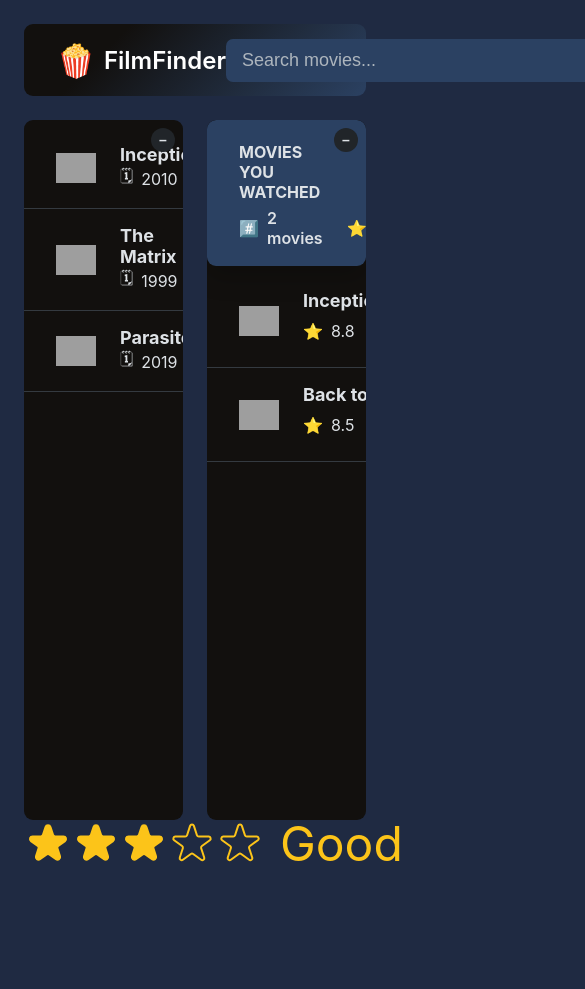
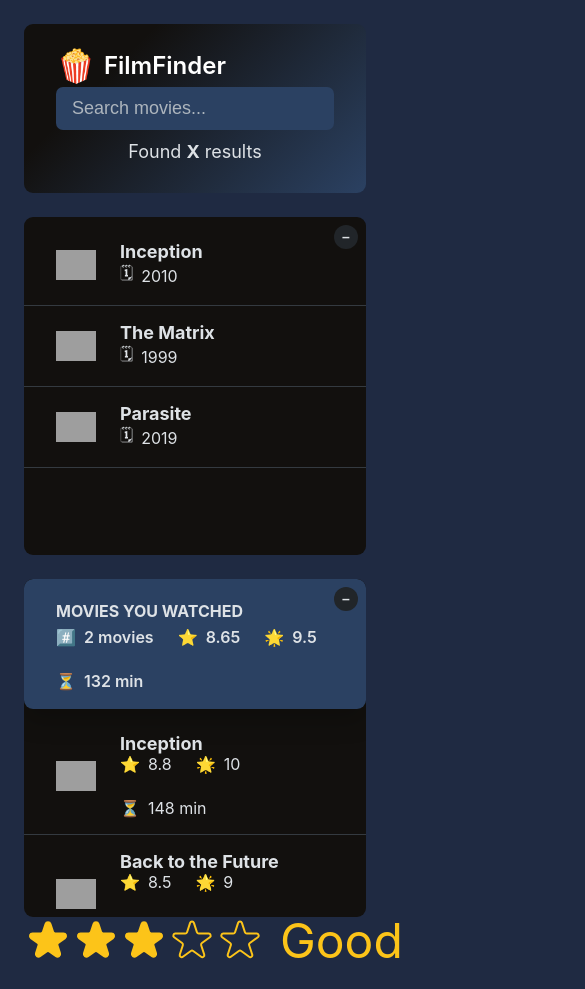
Before and after one commit to dcroci/FilmFinder, a React (Vite) app: page / in a window 390 px wide. Shown: the top 989 px of the page, 585 px wide, since content can reach past the window. Before the commit the page ends 892 px from the top, so only its background shows below. Built offline with nearby package versions, Linux system fonts and the light colour scheme; grey boxes are pictures that could not be loaded.

Commit message:
responsive css

```diff
--- a/src/index.css
+++ b/src/index.css
@@ -34,12 +34,12 @@ body {
 .nav-bar {
   display: grid;
   grid-template-columns: 1fr 1fr 1fr;
+  grid-template-rows: 1fr 1fr;
   align-items: center;
-  height: 7.2rem;
-  padding: 0 3.2rem;
+
+  padding: 2rem 3.2rem;
   background-color: #2b4162;
   background-image: linear-gradient(315deg, #2b4162 0%, #12100e 74%);
-
   border-radius: 0.9rem;
 }
 
@@ -52,7 +52,7 @@ body {
 }
 
 .box {
-  width: 42rem;
+  width: 100%;
   max-width: 42rem;
   background-color: #12100e;
   border-radius: 0.9rem;
@@ -80,6 +80,7 @@ body {
   display: flex;
   align-items: center;
   gap: 0.8rem;
+  grid-row: 1/-1;
 }
 
 .logo span {
@@ -98,9 +99,10 @@ body {
   padding: 1.1rem 1.6rem;
   font-size: 1.8rem;
   border-radius: 0.7rem;
-  width: 40rem;
+  width: 100%;
   transition: all 0.3s;
   color: var(--color-text);
+  grid-row: 1/-1;
 
   /* background-color: var(--color-background-900); */
   background-color: #2b4162;
@@ -119,6 +121,7 @@ body {
 .num-results {
   justify-self: end;
   font-size: 1.8rem;
+  grid-row: 1/-1;
 }
 
 .btn-toggle {
@@ -348,36 +351,61 @@ body {
   FONT SIZE SYSTEM (px)
   10 / 12 / 14 / 16 / 18 / 20 / 24 / 30 / 36 / 44 /52 / 62 / 74 / 86 / 98
   */
-
-/*
-  FULL STAR
-
-  <svg
-    xmlns="http://www.w3.org/2000/svg"
-    viewBox="0 0 20 20"
-    fill="#000"
-    stroke="#000"
-  >
-    <path
-      d="M9.049 2.927c.3-.921 1.603-.921 1.902 0l1.07 3.292a1 1 0 00.95.69h3.462c.969 0 1.371 1.24.588 1.81l-2.8 2.034a1 1 0 00-.364 1.118l1.07 3.292c.3.921-.755 1.688-1.54 1.118l-2.8-2.034a1 1 0 00-1.175 0l-2.8 2.034c-.784.57-1.838-.197-1.539-1.118l1.07-3.292a1 1 0 00-.364-1.118L2.98 8.72c-.783-.57-.38-1.81.588-1.81h3.461a1 1 0 00.951-.69l1.07-3.292z"
-    />
-  </svg>
-
-
-  EMPTY STAR
-
-  <svg
-    xmlns="http://www.w3.org/2000/svg"
-    fill="none"
-    viewBox="0 0 24 24"
-    stroke="#000"
-  >
-    <path
-      strokeLinecap="round"
-      strokeLinejoin="round"
-      strokeWidth="{2}"
-      d="M11.049 2.927c.3-.921 1.603-.921 1.902 0l1.519 4.674a1 1 0 00.95.69h4.915c.969 0 1.371 1.24.588 1.81l-3.976 2.888a1 1 0 00-.363 1.118l1.518 4.674c.3.922-.755 1.688-1.538 1.118l-3.976-2.888a1 1 0 00-1.176 0l-3.976 2.888c-.783.57-1.838-.197-1.538-1.118l1.518-4.674a1 1 0 00-.363-1.118l-3.976-2.888c-.784-.57-.38-1.81.588-1.81h4.914a1 1 0 00.951-.69l1.519-4.674z"
-    />
-  </svg>
-
-  */
+@media screen and (max-width: 916px) {
+  .main {
+    flex-direction: column;
+    align-items: center;
+  }
+  .box {
+    height: 100%;
+  }
+  .list {
+    height: 100%;
+  }
+  .logo {
+    margin-right: 1rem;
+  }
+  .search,
+  .logo {
+    grid-row: 1/1;
+  }
+  .search {
+    grid-column: 2/-1;
+  }
+  .num-results {
+    grid-row: 2/-1;
+    grid-column: 1/-1;
+    margin: 0 auto;
+  }
+  .nav-bar {
+    width: 100%;
+  }
+}
+@media screen and (max-width: 450px) {
+  .nav-bar {
+    grid-template-rows: 1fr 1fr 1fr;
+  }
+  .num-results {
+    grid-row: 3/-1;
+    grid-column: 1/-1;
+    margin: 0 auto;
+  }
+  .search {
+    grid-row: 2/2;
+    grid-column: 1/-1;
+  }
+  .list li div {
+    max-width: 100%;
+    flex-wrap: wrap;
+  }
+  .box {
+    overflow-x: hidden;
+  }
+  .list {
+    overflow: hidden;
+  }
+  .summary div {
+    max-width: 100%;
+    flex-wrap: wrap;
+  }
+}
```
Also changed, not shown: 1 other file (tests, documents, lock files or other folders).
